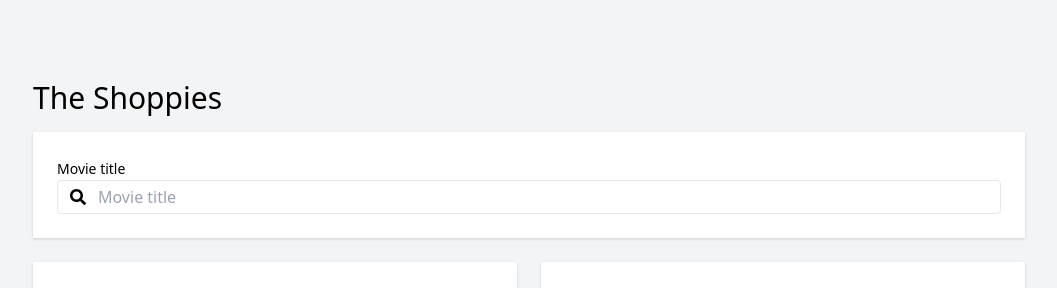
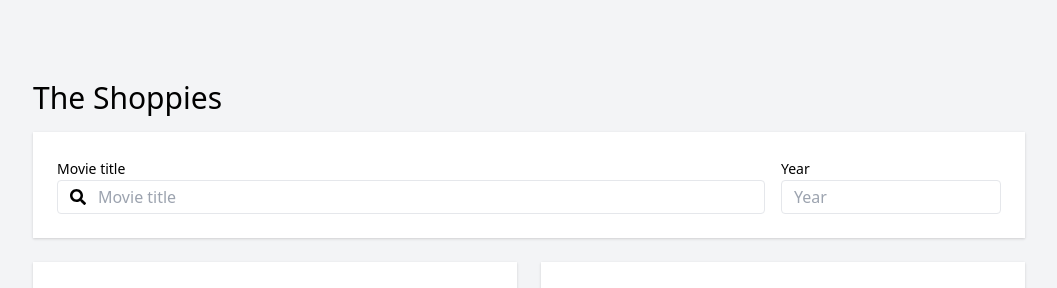
Before and after one commit to fuifuyu/ux-shopify-challenge-s21, a React (Create React App) app: page / in a window 1280 px wide. Shown: the top 288 px of the page, without its empty margins (111-1168 px from the left). Built offline with nearby package versions, Linux system fonts and the light colour scheme.

Commit message:
added year filter and improved banner animation

```diff
--- a/src/App.css
+++ b/src/App.css
@@ -13,3 +13,7 @@
 .card-header {
   @apply font-medium mb-6;
 }
+
+.p-input {
+  @apply py-1 px-3;
+}
--- a/src/App.js
+++ b/src/App.js
@@ -7,25 +7,31 @@ import { getMovieResult } from "./helper/content";
 
 let timer = null;
 function App() {
-  let [searchText, setSearchText] = React.useState("");
+  let [titleText, setTitleText] = React.useState("");
+  let [yearText, setYearText] = React.useState("");
   let [movieResult, setMovieResult] = React.useState({
     Error: "Please enter a movie title.",
   });
   let bannerRef = React.createRef();
 
-  function onInput(e) {
+  function onTitleInput(e) {
     const query = e.target.value;
-    setSearchText(query);
-    search(query);
+    setTitleText(query);
+    search(query, yearText);
   }
-  async function search(title) {
+  function onYearInput(e) {
+    const query = e.target.value;
+    setYearText(query);
+    search(titleText, query);
+  }
+  async function search(title, year = "") {
     clearTimeout(timer);
     //Don't wait for the user to finish typing
-    if (title.length > 3) {
-      setMovieResult(await getMovieResult(title));
+    if (title.length > 3 && (year.length == 0 || year.length > 3)) {
+      setMovieResult(await getMovieResult(title, year));
     } else
       timer = setTimeout(
-        async () => setMovieResult(await getMovieResult(title)),
+        async () => setMovieResult(await getMovieResult(title, year)),
         300
       );
   }
@@ -34,16 +40,30 @@ function App() {
     <div className="page">
       <header className="header">The Shoppies</header>
       <div className="grid grid-cols-2 gap-6">
-        <div className="card col-span-2">
+        <div className="card col-span-2 flex flex-row">
           <SearchBar
             header="Movie title"
-            onInput={onInput}
+            onInput={onTitleInput}
             inputKey="movie-title"
+            className="inline-block w-3/4"
           />
+          <div className="inline-block w-1/4">
+            <div className="ml-4">
+              <label htmlFor="movie-year" className="text-sm">
+                Year
+              </label>
+              <input
+                className="block w-full border focus:outline-none focus:ring rounded p-input"
+                id="movie-year"
+                placeholder="Year"
+                onInput={onYearInput}
+              />
+            </div>
+          </div>
         </div>
         <Nominations
           movieResult={movieResult}
-          searchText={searchText}
+          searchText={titleText}
           bannerRef={bannerRef}
         />
       </div>
--- a/src/components/banner.js
+++ b/src/components/banner.js
@@ -13,11 +13,17 @@ export class Banner extends React.Component {
   showBanner(message, success = true) {
     this.success = success;
     this.message = message;
-    clearInterval(this.hideTimer);
-    this.hideTimer = setInterval(() => {
+    clearTimeout(this.hideTimer);
+    if (this.state.show) {
+      this.setState({ show: false });
+      clearTimeout(this.showTimer);
+      this.showTimer = setTimeout(() => this.setState({ show: true }), 200);
+    } else {
+      this.setState({ show: true });
+    }
+    this.hideTimer = setTimeout(() => {
       this.setState({ show: false });
     }, 2000);
-    this.setState({ show: true });
   }
 
   render() {
--- a/src/components/card-with-list.js
+++ b/src/components/card-with-list.js
@@ -33,7 +33,9 @@ export function CardWithList({
     );
     return (
       <li key={key} className="relative py-2 px-2 rounded hover:bg-gray-100">
-        {listItem}
+        <div className="inline-block w-1/4 sm:w-1/3 lg:w-1/2 xl:w-3/5">
+          {listItem}
+        </div>
         {btn}
       </li>
     );
@@ -45,7 +47,7 @@ export function CardWithList({
     listComp = React.createElement(
       ordered ? "ol" : "ul",
       {
-        className: `ml-5 list-inside ${ordered ? "list-decimal" : "list-disc"}`,
+        className: `ml-5 list-inside ${ordered && "list-decimal"}`,
       },
       list
     );
--- a/src/components/nominations.js
+++ b/src/components/nominations.js
@@ -1,6 +1,6 @@
 import React from "react";
 import { CardWithList } from "./card-with-list";
-
+let maxNominationTimer;
 export function Nominations({ searchText, movieResult, bannerRef }) {
   let [nomination, setNomination] = React.useState([]);
   function addNomination(movie) {
@@ -13,6 +13,12 @@ export function Nominations({ searchText, movieResult, bannerRef }) {
       return;
     }
     showBanner("You have successfully nominate this movie.");
+    if (nomination.length >= 4) {
+      clearTimeout(maxNominationTimer);
+      maxNominationTimer = setTimeout(() => {
+        showBanner("You have reached the maximum amount of nominations.");
+      }, 1000);
+    }
     setNomination(nomination.concat([movie]));
   }
   function removeNomination(movie) {
--- a/src/components/search-bar.js
+++ b/src/components/search-bar.js
@@ -7,13 +7,14 @@ export function SearchBar({
   noPlaceholder = false,
   onInput,
   inputKey,
+  className,
 }) {
   return (
-    <>
+    <div className={className}>
       <label className="text-sm" htmlFor={inputKey}>
         {header}
       </label>
-      <div className="flex flex-row border py-1 px-3 rounded focus-within:ring">
+      <div className="flex flex-row border p-input rounded focus-within:ring">
         <FontAwesomeIcon icon={faSearch} className="self-center" />
         <input
           className="ml-3 focus:outline-none w-full"
@@ -22,6 +23,6 @@ export function SearchBar({
           id={inputKey}
         />
       </div>
-    </>
+    </div>
   );
 }
--- a/src/helper/content.js
+++ b/src/helper/content.js
@@ -1,6 +1,6 @@
-export async function getMovieResult(title) {
+export async function getMovieResult(title, year = "") {
   if (title.length == 0) return { Error: "Please enter a movie title." };
-  const url = `http://www.omdbapi.com/?apikey=2c9d4bc7&s=${title}`;
+  const url = `http://www.omdbapi.com/?apikey=2c9d4bc7&s=${title}&y=${year}`;
   let res = await fetch(url, { method: "GET" });
   let json = await res.json();
   if (json.Error) {
--- a/src/index.css
+++ b/src/index.css
@@ -18,4 +18,7 @@ body {
   .btn-grey:disabled {
     @apply bg-gray-100 text-gray-400;
   }
+  .btn-grey:hover {
+    @apply bg-gray-200;
+  }
 }
```
Also changed, not shown: 1 other file (tests, documents, lock files or other folders).
